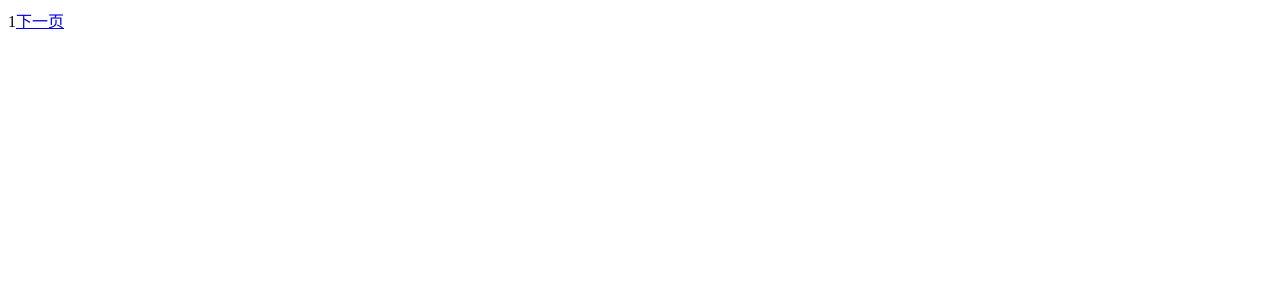
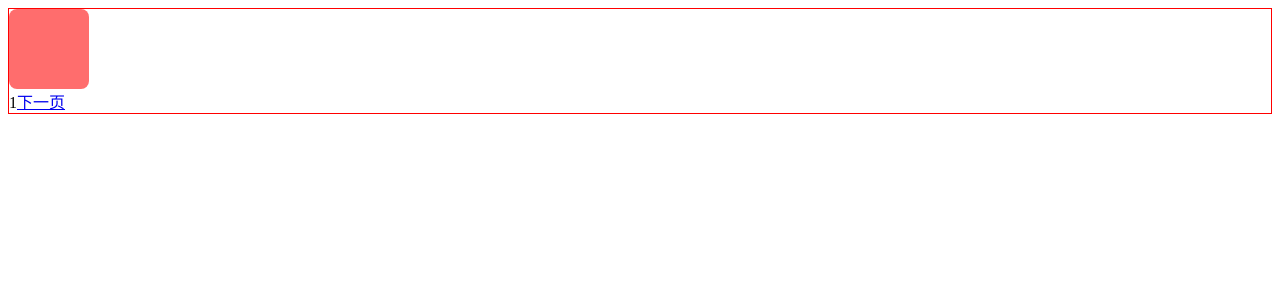
Before and after one commit to nanpangyou/pixel-fe-react, a React (Vite) app: page /welcome in a window 1280 px wide. Shown: the top 300 px of the page. Built offline with nearby package versions, Linux system fonts and the light colour scheme.

Commit message:
add animate demo

```diff
--- a/package.json
+++ b/package.json
@@ -12,6 +12,7 @@
     "preview": "vite preview"
   },
   "dependencies": {
+    "@react-spring/web": "9.7.3",
     "react": "18.2.0",
     "react-dom": "18.2.0",
     "react-router-dom": "6.22.3"
--- /dev/null
+++ b/src/demo.tsx
@@ -0,0 +1,30 @@
+import { animated, useSpring } from "@react-spring/web"
+import React from "react"
+
+export const Demo: React.FC = () => {
+  const [springs, api] = useSpring(() => ({
+    from: { x: 0 },
+  }))
+  const handleClick = () => {
+    api.start({
+      from: {
+        x: 0,
+      },
+      to: {
+        x: 100,
+      },
+    })
+  }
+  return (
+    <animated.div
+      onClick={handleClick}
+      style={{
+        width: 80,
+        height: 80,
+        background: "#ff6d6d",
+        borderRadius: 8,
+        ...springs,
+      }}
+    />
+  )
+}
--- a/src/pages/Welcome1.tsx
+++ b/src/pages/Welcome1.tsx
@@ -1,9 +1,11 @@
 import React from "react"
 import { NavLink } from "react-router-dom"
+import { Demo } from "../demo"
 
 export const Welcome1: React.FC = () => {
   return (
-    <div>
+    <div style={{ border: "1px solid red" }}>
+      <Demo></Demo>
       1
       <NavLink to="/welcome/2">下一页</NavLink>
     </div>
--- a/src/pages/Welcome2.tsx
+++ b/src/pages/Welcome2.tsx
@@ -3,7 +3,7 @@ import { NavLink } from "react-router-dom"
 
 export const Welcome2: React.FC = () => {
   return (
-    <div>
+    <div style={{ border: "1px solid red" }}>
       2
       <NavLink to="/welcome/3">下一页</NavLink>
     </div>
--- a/src/pages/Welcome3.tsx
+++ b/src/pages/Welcome3.tsx
@@ -3,7 +3,7 @@ import { NavLink } from "react-router-dom"
 
 export const Welcome3: React.FC = () => {
   return (
-    <div>
+    <div style={{ border: "1px solid red" }}>
       3
       <NavLink to="/welcome/4">下一页</NavLink>
     </div>
--- a/src/pages/Welcome4.tsx
+++ b/src/pages/Welcome4.tsx
@@ -3,7 +3,7 @@ import { NavLink } from "react-router-dom"
 
 export const Welcome4: React.FC = () => {
   return (
-    <div>
+    <div style={{ border: "1px solid red" }}>
       4
       <NavLink to="/xxx">下一页</NavLink>
     </div>
```
Also changed, not shown: 1 other file (tests, documents, lock files or other folders).
